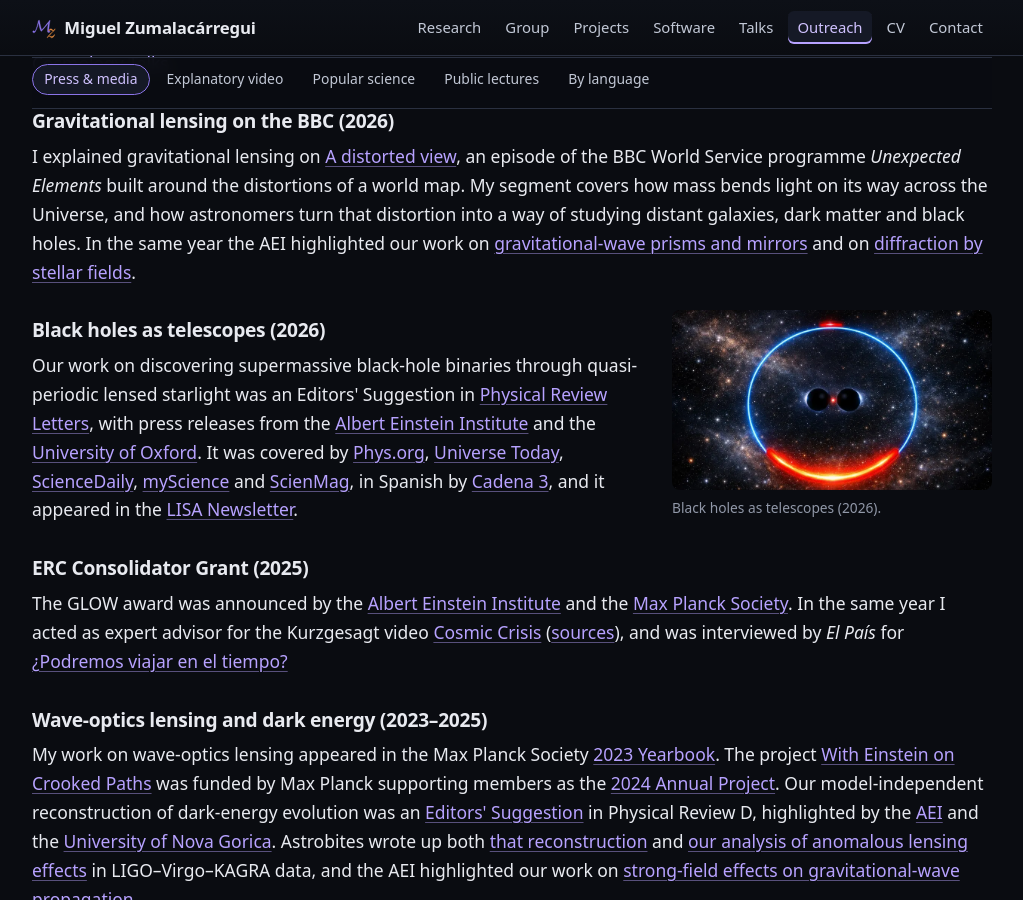
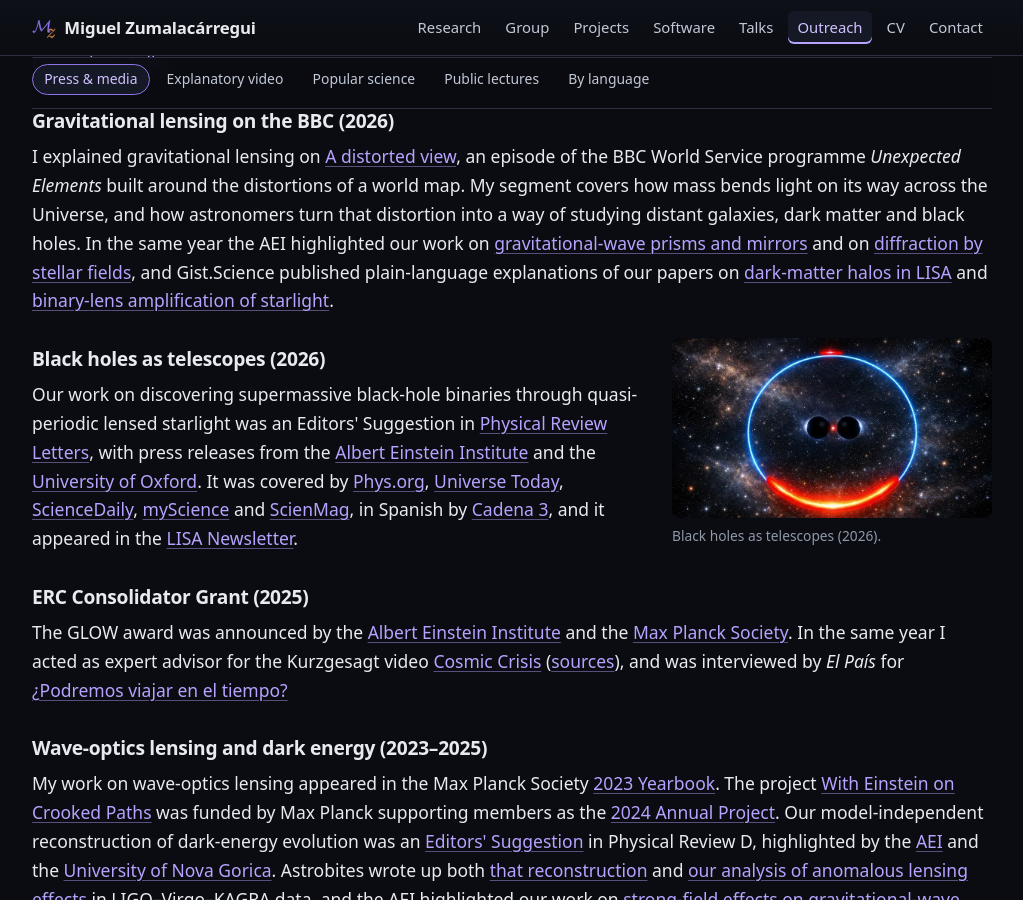
Before and after one commit to miguelzuma/miguelzuma.github.io, a Jekyll site: the page built from outreach.html, in a window 1280 px wide and 900 px high, scrolled down 757 px. Shown: the whole window, without its empty margins (128-1151 px from the left). Built offline with Jekyll 4.4.1, drawn with Linux system fonts in a browser that asks for light colours.

Commit message:
Outreach: Gist.Science explainers of the LISA halos and binary-lens papers
One clause in the 2026 paragraph, after the AEI highlights, rather than an
entry of its own: the explainers are generated from the preprints.

Co-Authored-By: Claude Opus 5.5 <noreply@anthropic.com>
Claude-Session: https://claude.ai/code/session_01UmrXYUNfVgWH1kSXdBqDrJ

```diff
--- a/outreach.html
+++ b/outreach.html
@@ -87,7 +87,11 @@ sections:
     In the same year the AEI highlighted our work on
     <a href="https://www.aei.mpg.de/1508860/Prisms-and-mirrors-for-gravitational-waves" rel="noopener">gravitational-wave prisms and mirrors</a>
     and on
-    <a href="https://www.aei.mpg.de/1507473/listening-to-the-stars-beneath-the-waves" rel="noopener">diffraction by stellar fields</a>.
+    <a href="https://www.aei.mpg.de/1507473/listening-to-the-stars-beneath-the-waves" rel="noopener">diffraction by stellar fields</a>,
+    and Gist.Science published plain-language explanations of our papers on
+    <a href="https://gist.science/paper/2607.11887" rel="noopener">dark-matter halos in LISA</a>
+    and
+    <a href="https://gist.science/paper/2610.20557" rel="noopener">binary-lens amplification of starlight</a>.
   </p>
 
   <figure class="float-right" style="width:320px;">
```
